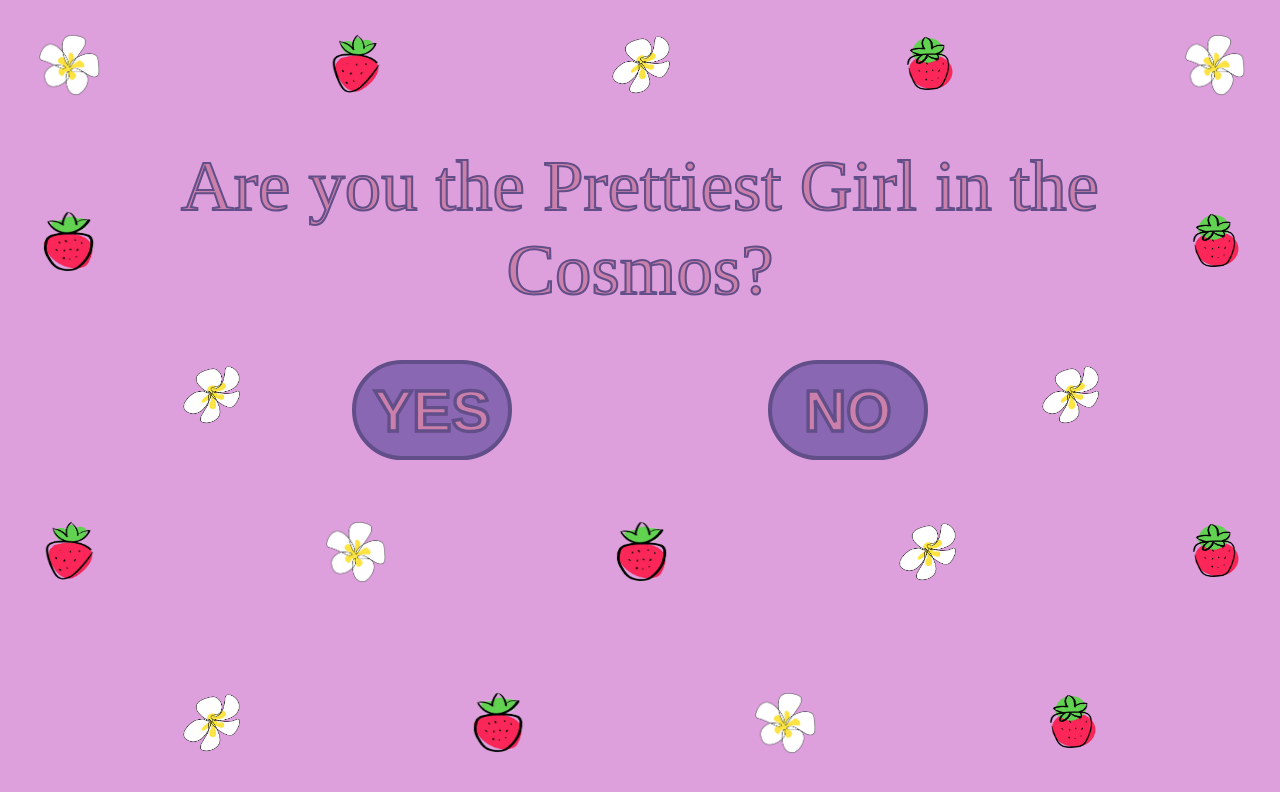
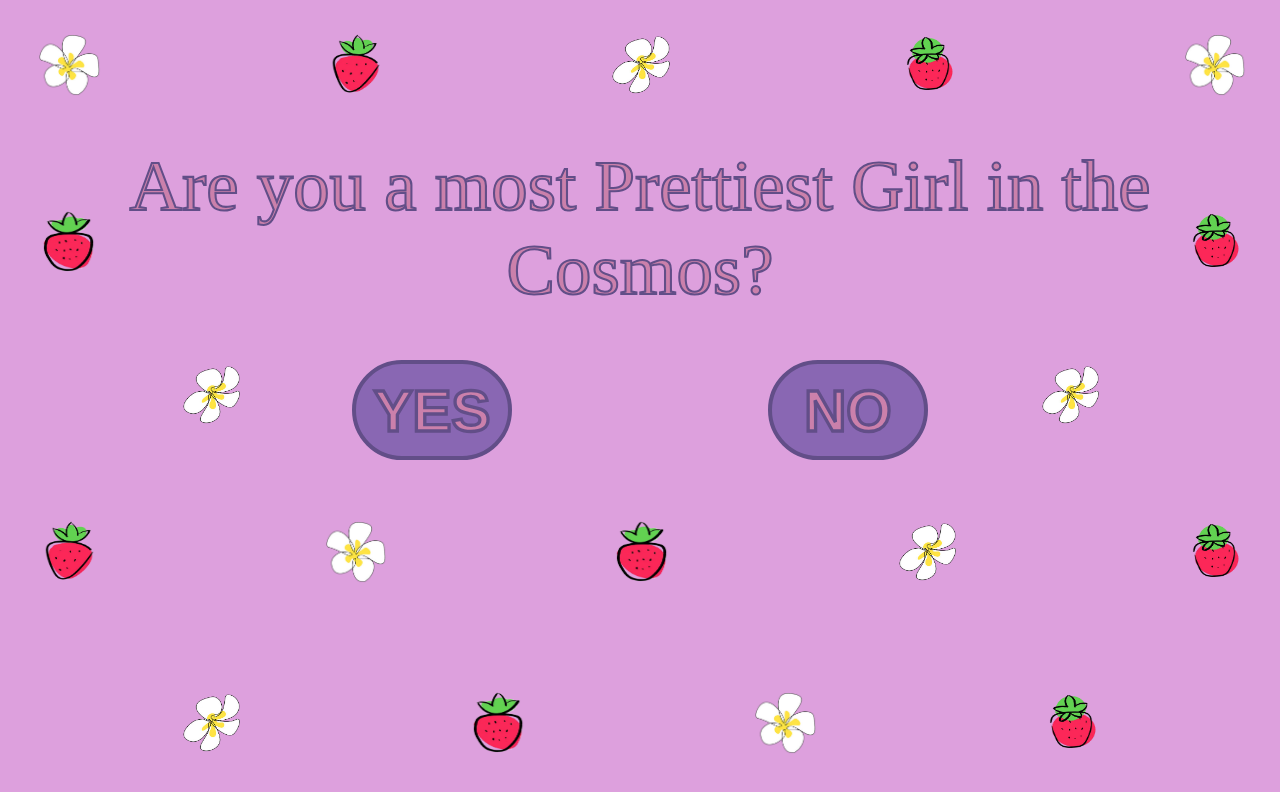
Before and after one commit to 242dagerX/Rizz, a plain HTML site: page index.html in a window 1280 px wide. Drawn offline with Linux system fonts and the light colour scheme; a web font is replaced by a local one.

Commit message:
index.html

```diff
--- a/index.html
+++ b/index.html
@@ -49,7 +49,7 @@
 
       <div class="content">
 
-        <div class="question-text" id="question-text">Are you the Prettiest Girl in the Cosmos?</div>
+        <div class="question-text" id="question-text">Are you a most Prettiest Girl in the Cosmos?</div>
 
         <div class="buttons">
           <button class="yes-btn" id="yes-btn">YES</button>
```
